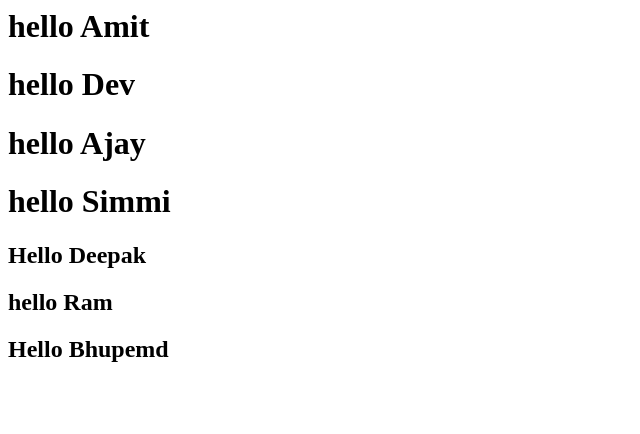
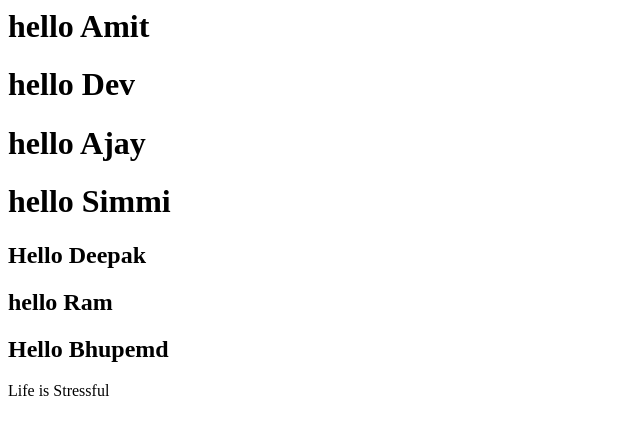
Before and after one commit to theamit-009/final-prcatice2, a plain HTML site: page index.html in a window 1280 px wide. Shown: the whole page, without its empty margins (0-640 px from the left). Drawn offline with Linux system fonts and the light colour scheme.

Commit message:
master commit

```diff
--- a/index.html
+++ b/index.html
@@ -11,6 +11,10 @@
         <h2> Hello Deepak</h2>
         <h2> hello Ram </h2>
         <h2>Hello Bhupemd</h2>
+
+
+        <p>Life is Stressful</p>
     </body>
 
+
 </html>
```
